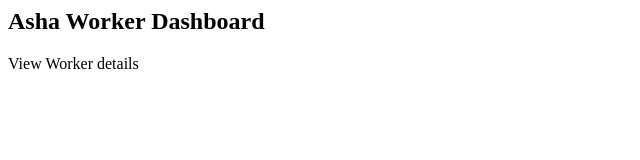
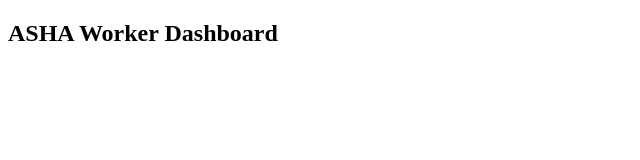
Before and after one commit to anonymousdil/mama_mind, a plain HTML site: page asha.html in a window 1280 px wide. Shown: the whole page, without its empty margins (0-640 px from the left). Drawn offline with Linux system fonts and the light colour scheme.

Commit message:
Update asha.html

```diff
--- a/asha.html
+++ b/asha.html
@@ -1,4 +1,7 @@
-
-<h2>Asha Worker Dashboard</h2>
-<p>View Worker details</p>
-<script type="module" src="js/asha.js"></script>
+<!DOCTYPE html>
+<html>
+<body>
+  <h2>ASHA Worker Dashboard</h2>
+  <script type="module" src="./js/asha.js"></cript>
+</body>
+</html>
```
